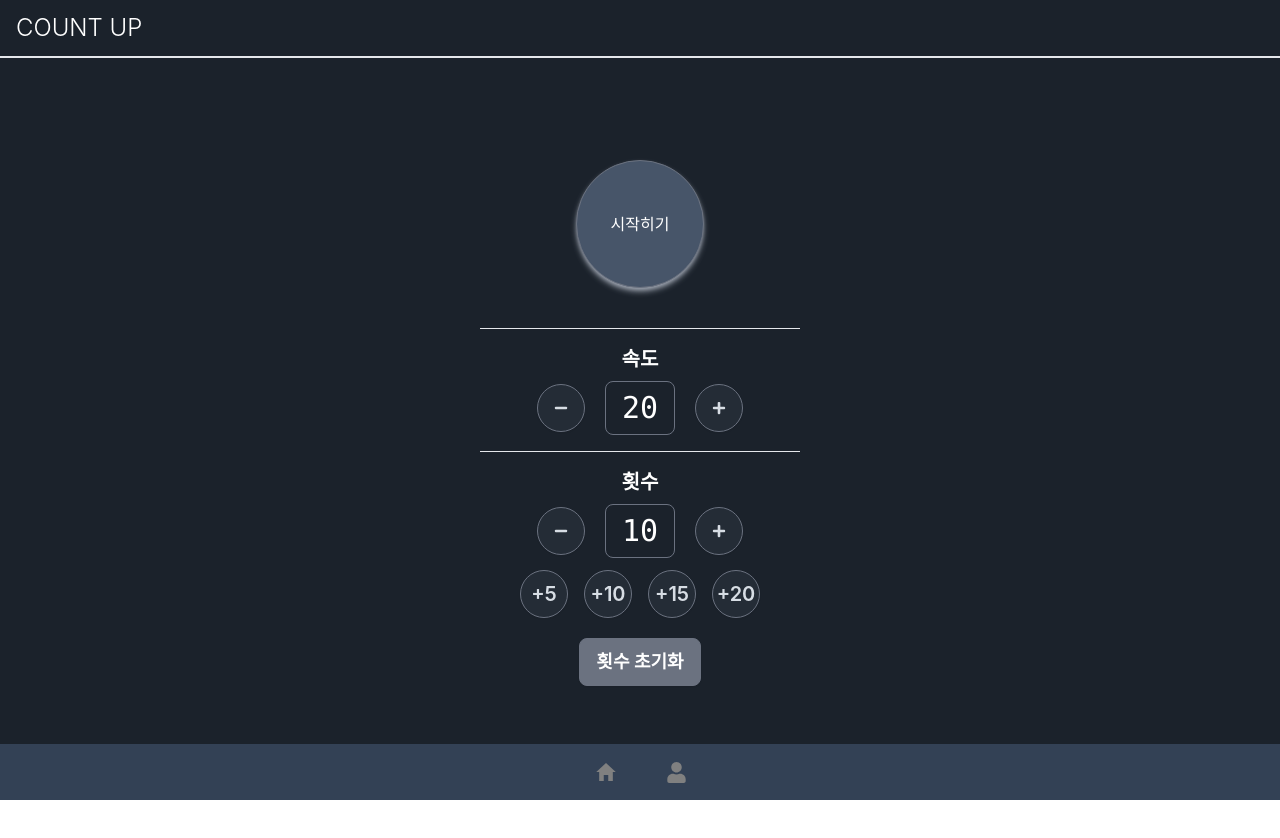
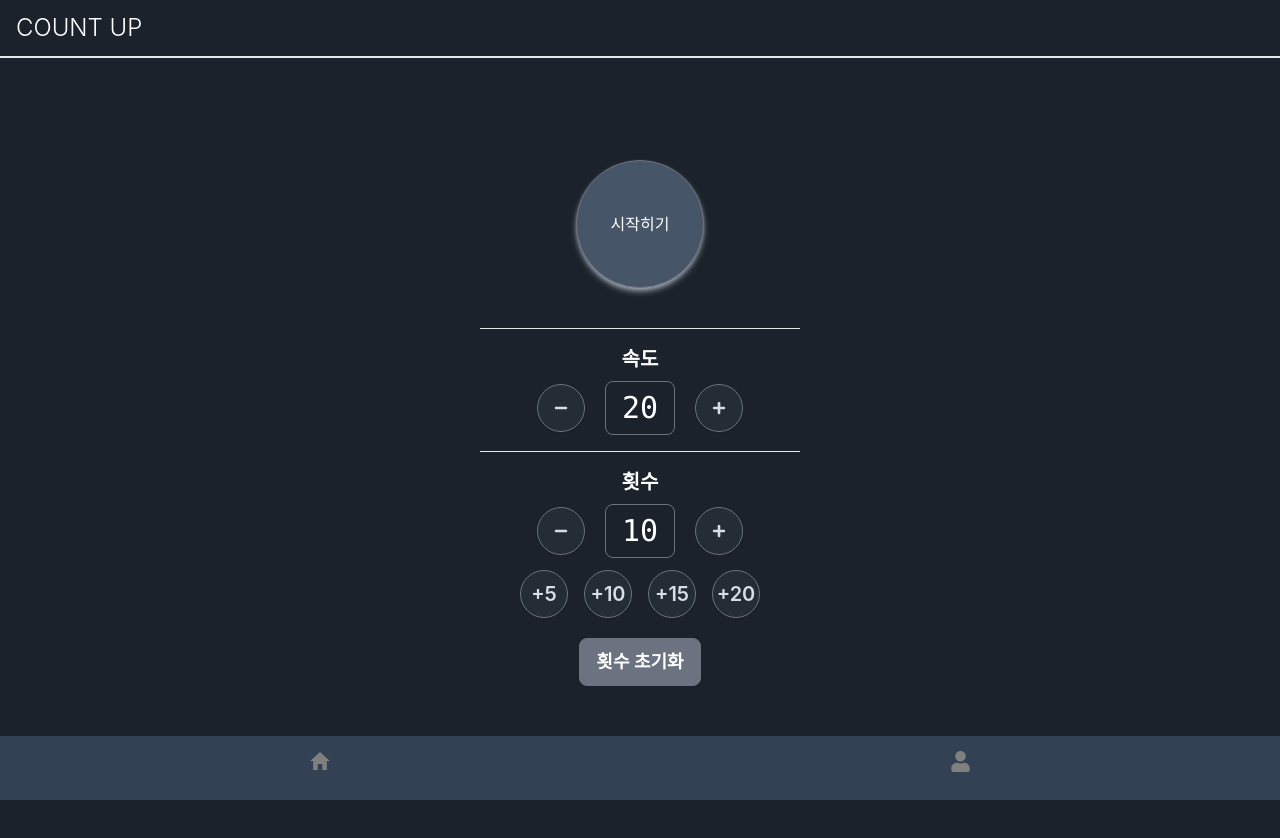
Before and after one commit to HwanheeMoon/countUp, a React (Create React App) app: page / in a window 1280 px wide. Shown: the top 838 px of the page. Before the commit the page ends 800 px from the top, so only its background shows below. Built offline with nearby package versions, Linux system fonts and the light colour scheme.

Commit message:
:wrench: Refactor : 화면 수정정

```diff
--- a/src/components/BottomNav.tsx
+++ b/src/components/BottomNav.tsx
@@ -4,7 +4,7 @@ import { IoMdHome } from "react-icons/io";
 
 export const BottomNav = () => {
    return (
-      <div className="flex absolute w-full gap-12 justify-center bottom-0 bottom-nav bg-slate-700">
+      <div className="btm-nav bg-slate-700">
          <button className="py-4">
             <IoMdHome size={24} color={`gray`} />
          </button>
--- a/src/pages/mainPage.tsx
+++ b/src/pages/mainPage.tsx
@@ -62,7 +62,7 @@ export const MainPage = () => {
    }, [start, exeCnt]);
 
    return (
-      <div className="h-svh">
+      <div className="pb-96 justify-center">
          <div className="absolute top-0 w-full text-left">
             <p className="text-white border-b-2 font-light px-4 py-3 text-2xl">
                COUNT UP
```
